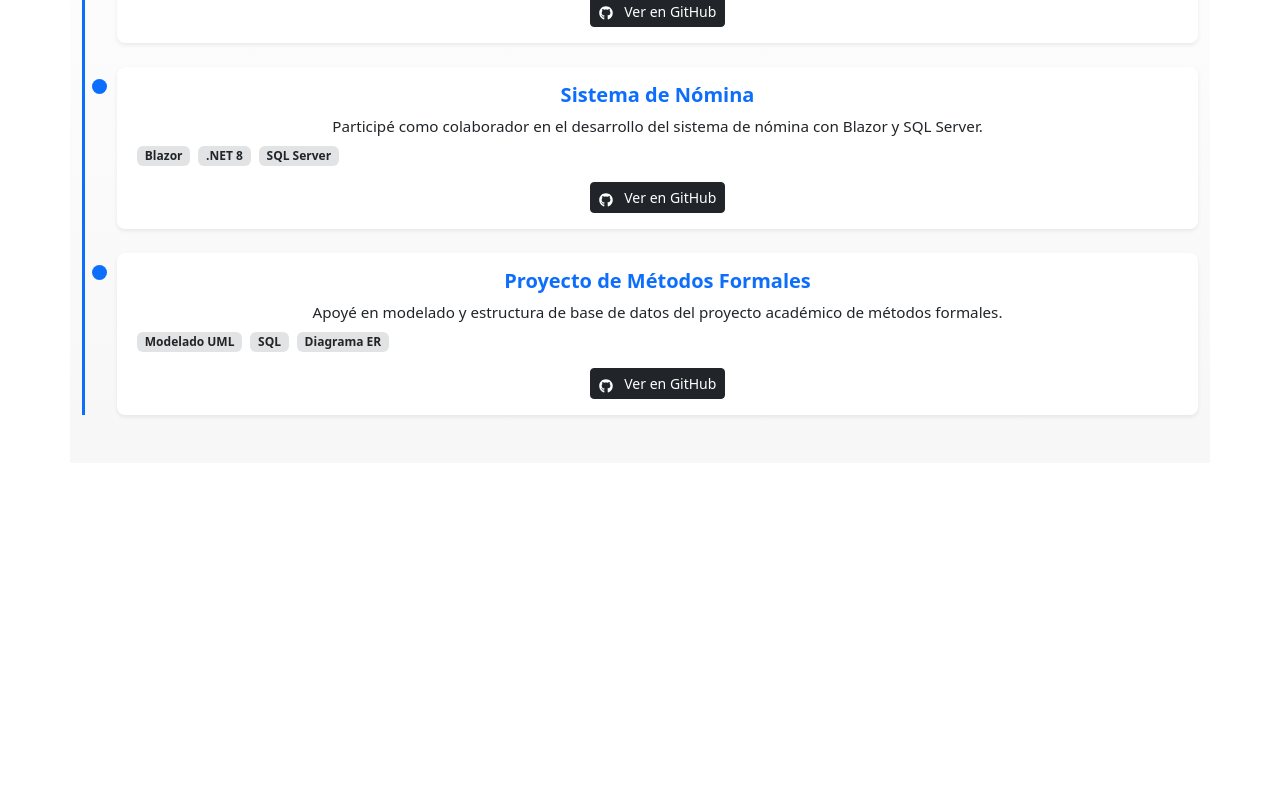
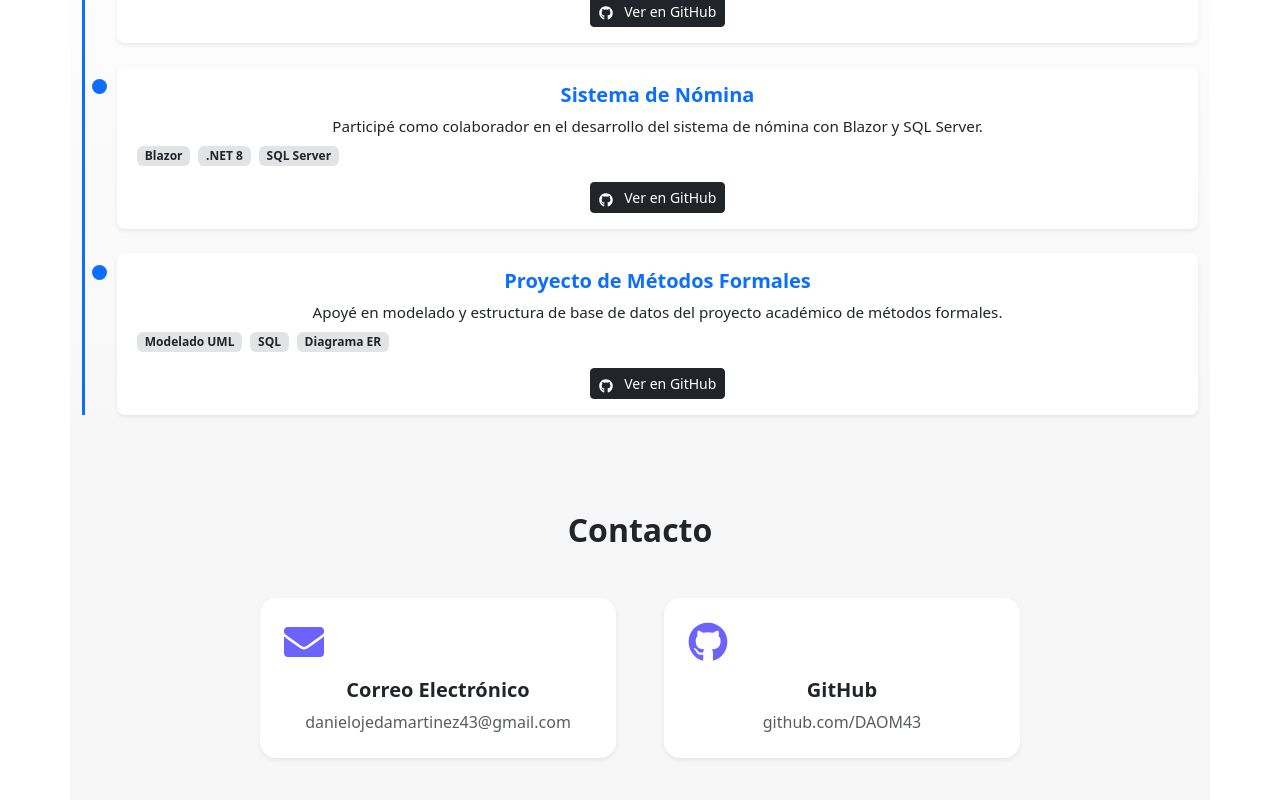
Before and after one commit to DAOM43/CV, a React (Vite) app: page / in a window 1280 px wide. Shown: the part 2082-2882 px from the top of the page. Before the commit the page ends 2577 px from the top, so only its background shows below. Built offline with nearby package versions, Linux system fonts and the light colour scheme.

Commit message:
Creacion de la seccion de contacto

```diff
--- a/src/App.tsx
+++ b/src/App.tsx
@@ -5,6 +5,7 @@ import Education from './components/Education';
 import Experience from './components/Experience';
 import Skills from './components/Skills';
 import Projects from './components/Projects';
+import Contact from './components/Contact';
 
 function App() {
   return (
@@ -15,6 +16,7 @@ function App() {
       <Experience />
       <Skills />
       <Projects />
+      <Contact />
     </>
   );
 }
--- /dev/null
+++ b/src/components/Contact.css
@@ -0,0 +1,25 @@
+.contact-section {
+  background: #f7f7f7;
+}
+
+.contact-icon {
+  font-size: 2.5rem;
+  color: #6c63ff;
+  transition: transform 0.3s ease;
+}
+
+.contact-card .card:hover .contact-icon {
+  transform: scale(1.2);
+  color: #3f3d56;
+}
+
+.contact-card .card {
+  border: none;
+  border-radius: 1rem;
+  transition: transform 0.3s ease, box-shadow 0.3s ease;
+}
+
+.contact-card .card:hover {
+  transform: translateY(-5px);
+  box-shadow: 0 10px 25px rgba(0, 0, 0, 0.1);
+}
--- /dev/null
+++ b/src/components/Contact.tsx
@@ -0,0 +1,43 @@
+import { FaEnvelope, FaGithub } from 'react-icons/fa';
+import './Contact.css';
+
+const Contact = () => {
+  return (
+    <section className="contact-section py-5" id="contacto">
+      <div className="container text-center">
+        <h2 className="mb-5 fw-bold">Contacto</h2>
+        <div className="row justify-content-center gap-4">
+          {/* Tarjeta de Correo */}
+          <a
+            href="mailto:danielojedamartinez43@gmail.com?subject=Contacto%20desde%20tu%20portafolio&body=Hola%20Daniel,%20me%20gustaría%20contactarte%20por%20el%20siguiente%20motivo:"
+            className="col-md-4 text-decoration-none contact-card"
+            target="_blank"
+            rel="noopener noreferrer"
+          >
+            <div className="card p-4 shadow-sm h-100">
+              <FaEnvelope className="contact-icon mb-3" />
+              <h5 className="fw-bold">Correo Electrónico</h5>
+              <p className="mb-0 text-muted">danielojedamartinez43@gmail.com</p>
+            </div>
+          </a>
+
+          {/* Tarjeta de GitHub */}
+          <a
+            href="https://github.com/DAOM43"
+            className="col-md-4 text-decoration-none contact-card"
+            target="_blank"
+            rel="noopener noreferrer"
+          >
+            <div className="card p-4 shadow-sm h-100">
+              <FaGithub className="contact-icon mb-3" />
+              <h5 className="fw-bold">GitHub</h5>
+              <p className="mb-0 text-muted">github.com/DAOM43</p>
+            </div>
+          </a>
+        </div>
+      </div>
+    </section>
+  );
+};
+
+export default Contact;
--- a/src/components/Projects.tsx
+++ b/src/components/Projects.tsx
@@ -1,5 +1,4 @@
-import React from 'react';
-import { FaGithub, FaCodeBranch } from 'react-icons/fa';
+import { FaGithub,} from 'react-icons/fa';
 import './Projects.css';
 
 const projects = [
```
